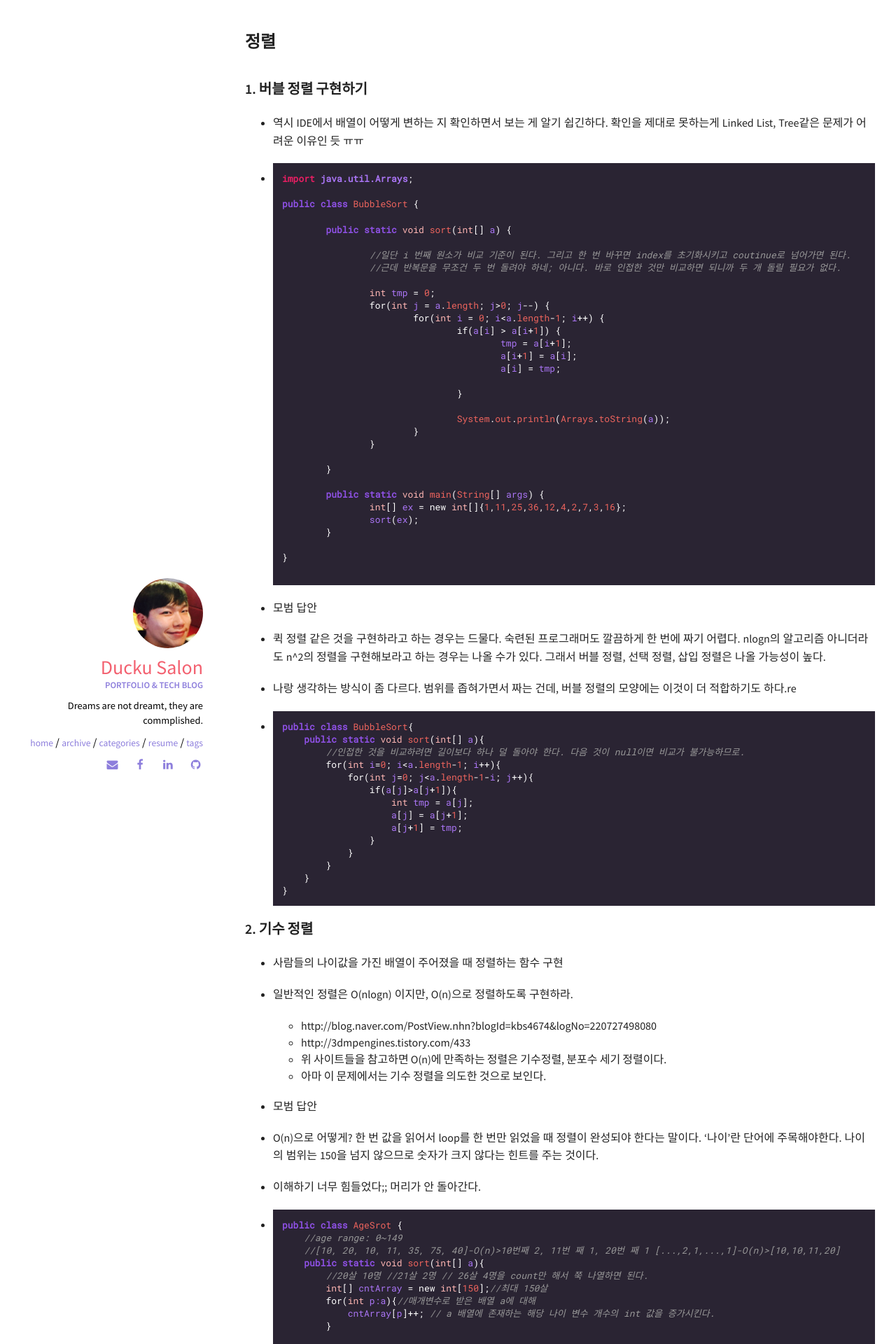
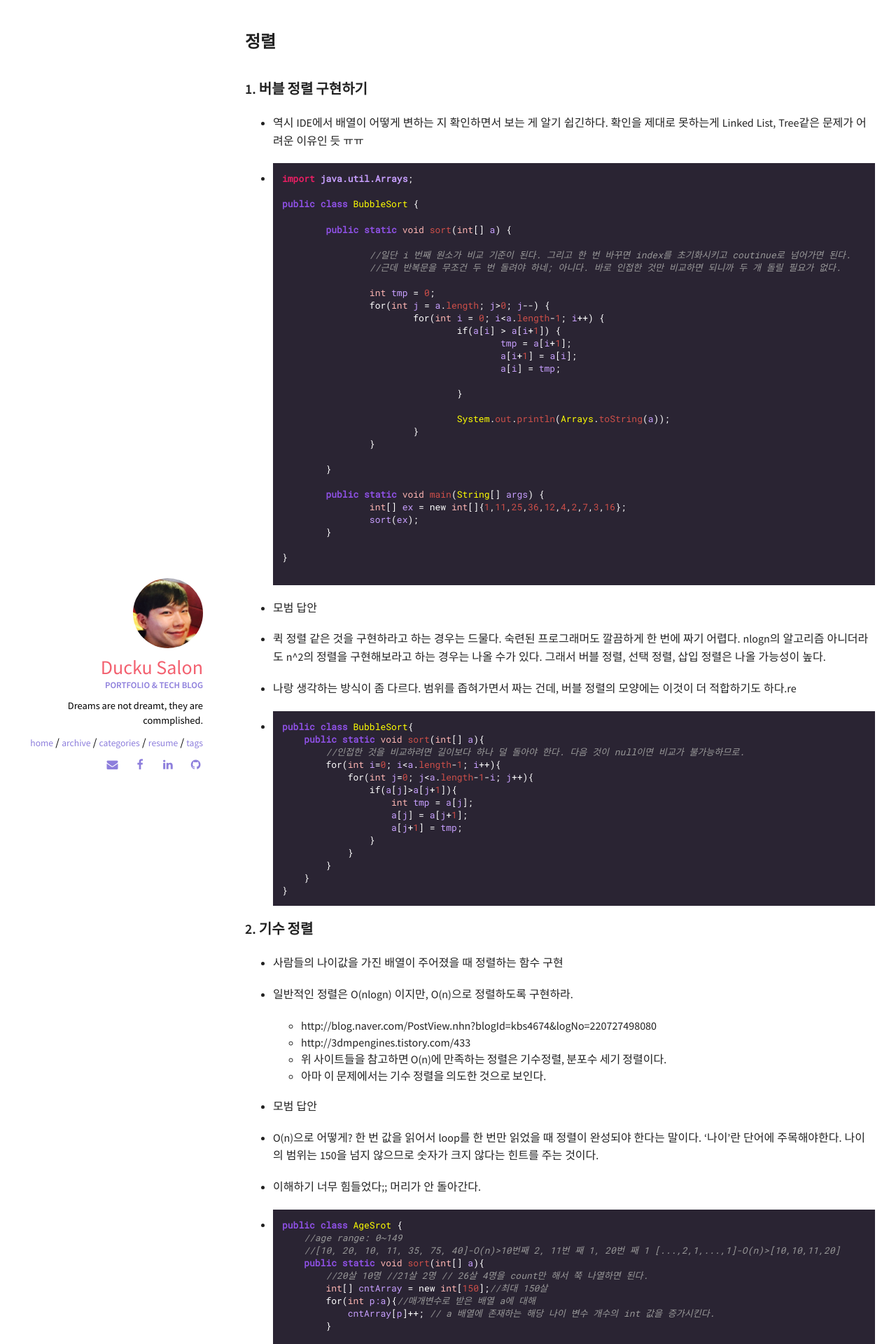
Before and after one commit to Duckuism/Youduk.github.io, a Jekyll site: the page built from _posts/2018-04-13-Sort 관련 알고리즘.md, in a window 1280 px wide. Shown: the part 417-2337 px from the top of the page at 70% size. Built offline with Jekyll 4.4.1, drawn with Linux system fonts in a browser that asks for light colours; comment, search, counter and statistics services are not loaded.

Commit message:
syntax highlight 만족스럽게 다시 변환

```diff
--- a/_sass/components/_syntax-highlighting.scss
+++ b/_sass/components/_syntax-highlighting.scss
@@ -84,20 +84,20 @@ pre code {
   .o { color: #fff } /* Operator */
   .p { color: #fff} /* Punctuation */
 
-  .m { color: #AA75F5 } /* Literal.Number */
-  .mi { color: #ED645D}
-  .n { color: #AA75F5 } /* Name */
-  .nb { color: #AA75F5 } /* Name.Builtin */
-  .ni { color: #AA75F5; font-weight: bold } /* Name.Entity */
-  .nl { color: #AA75F5 } /* Name.Label */
-  .nn { color: #AA75F5; font-weight: bold } /* Name.Namespace */
-  .py { color: #AA75F5;} /* Name.Property*/
-  .nv { color: #AA75F5 } /* Name.Variable */
-  .w { color: #AA75F5 } /* Text.Whitespace */
-  .bp { color: #AA75F5 } /* Name.Builtin.Pseudo */
-  .vc { color: #AA75F5 } /* Name.Variable.Class */
-  .vg { color: #AA75F5 } /* Name.Variable.Global */
-  .vi { color: #AA75F5 } /* Name.Variable.Instance */
+  .m { color: #C79FFE } /* Literal.Number */
+  .mi { color: #CE4F49}
+  .n { color: #C79FFE } /* Name */
+  .nb { color: #C79FFE } /* Name.Builtin */
+  .ni { color: #C79FFE; font-weight: bold } /* Name.Entity */
+  .nl { color: #C79FFE } /* Name.Label */
+  .nn { color: #C79FFE; font-weight: bold } /* Name.Namespace */
+  .py { color: #C79FFE;} /* Name.Property*/
+  .nv { color: #C79FFE } /* Name.Variable */
+  .w { color: #C79FFE } /* Text.Whitespace */
+  .bp { color: #C79FFE } /* Name.Builtin.Pseudo */
+  .vc { color: #C79FFE } /* Name.Variable.Class */
+  .vg { color: #C79FFE } /* Name.Variable.Global */
+  .vi { color: #C79FFE } /* Name.Variable.Instance */
 
 
   .kn{ color : #E91E63 } /*Keyword.Namespace*/
@@ -122,10 +122,10 @@ pre code {
   .s1 { color: #FFB6B3 } /* Literal.String.Single */
   .ss { color: #FFB6B3 } /* Literal.String.Symbol */
 
-  .na { color: #ED645D } /* Name.Attribute */
-  .nc { color: #ED645D } /* Name.Class */
-  .nd { color: #ED645D } /* Name.Decorator */
-  .ne { color: #ED645D; font-weight: bold } /* Name.Exception */
-  .nf { color: #ED645D } /* Name.Function */
-  .nx { color: #ED645D } /* Name.Other*/
+  .na { color: #CE4F49 } /* Name.Attribute */
+  .nc { color: #FFFF00 } /* Name.Class */
+  .nd { color: #CE4F49 } /* Name.Decorator */
+  .ne { color: #CE4F49; font-weight: bold } /* Name.Exception */
+  .nf { color: #CE4F49 } /* Name.Function */
+  .nx { color: #CE4F49 } /* Name.Other*/
 }
```
